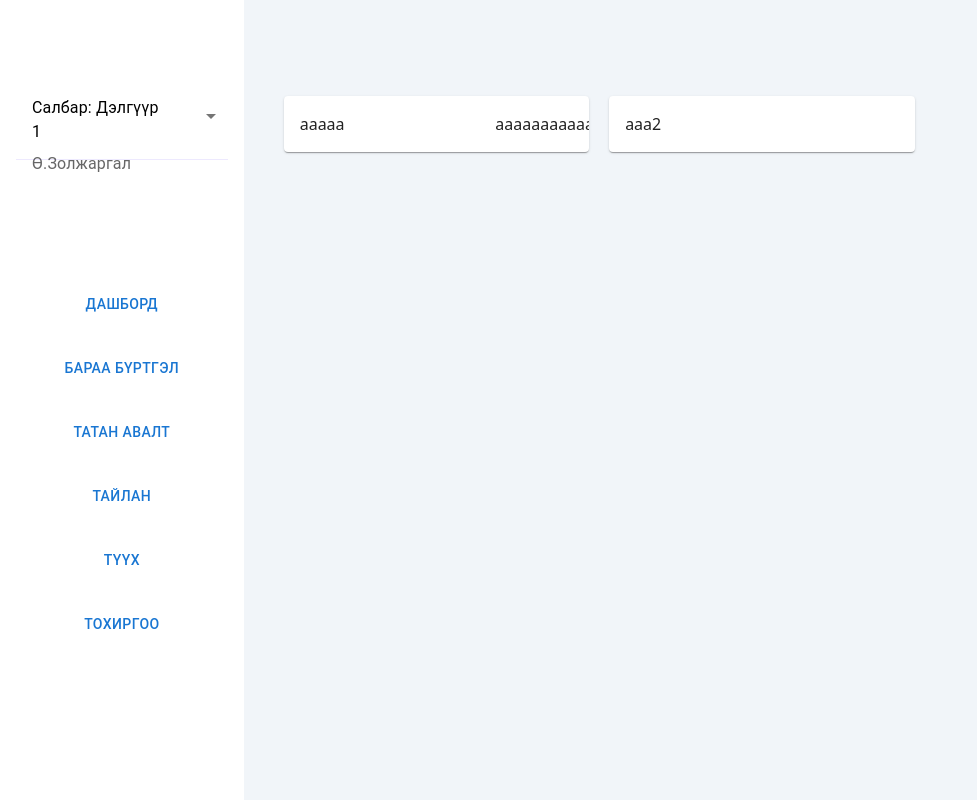
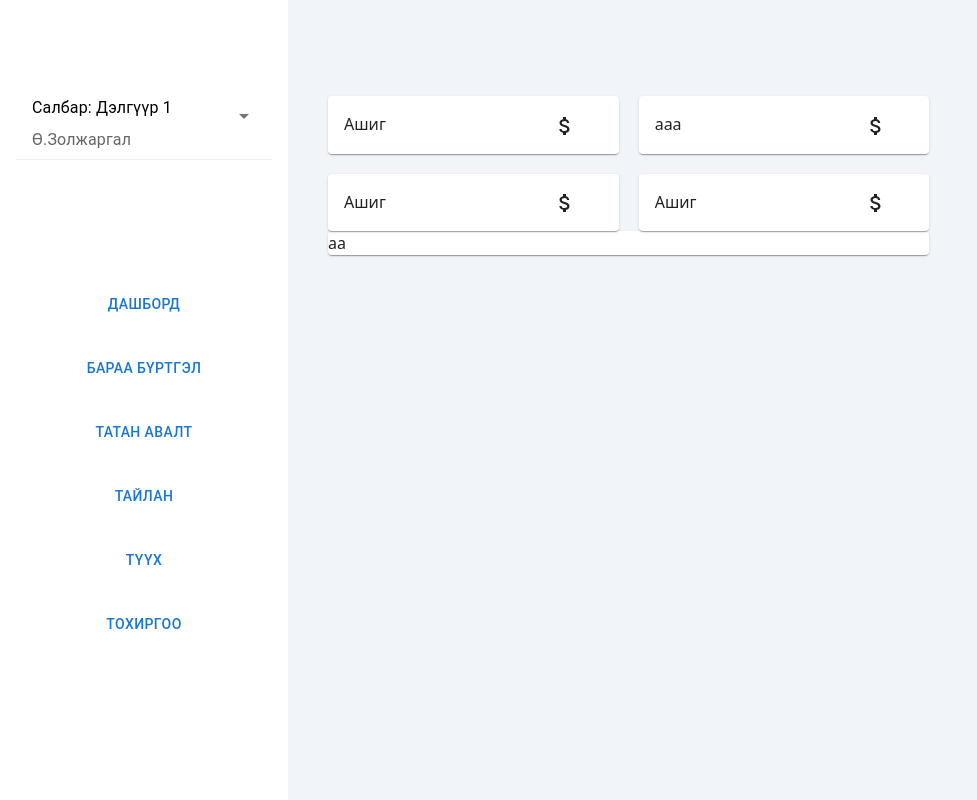
Before and after one commit to octa-project/octagon-manager-fe, a Next.js app: page /dashboard in a window 1280 px wide. Shown: the whole page, without its empty margins (0-977 px from the left). Built offline with nearby package versions, Linux system fonts and the light colour scheme.

Commit message:
added ddashboard

```diff
--- a/src/components/dashboard/index.tsx
+++ b/src/components/dashboard/index.tsx
@@ -1,6 +1,7 @@
 import { Button, Card } from "@mui/material";
 import { Component } from "react";
 import useState from 'react';
+import AttachMoneyIcon from '@mui/icons-material/AttachMoney';
 
 class DashboardController extends Component {
 
@@ -15,23 +16,57 @@ class DashboardController extends Component {
                     <div className="grid grid-cols-2 gap-5">
                         <div>
                             <Card className="p-4">
-                                <div className="grid grid-cols-3 gap-5">
-                                    <div className="col-span-2">
-                                            aaaaa
+                                <div className="grid grid-cols-4 gap-5">
+                                    <div className="col-span-3 ">
+                                        Ашиг
                                     </div>
                                     <div>
-                                            aaaaaaaaaaa
+                                        <AttachMoneyIcon />
                                     </div>
                                 </div>
                             </Card>
                         </div>
-                        <div >
+                        <div>
                             <Card className="p-4">
-                                aaa2
+                                <div className="grid grid-cols-4 gap-5">
+                                    <div className="col-span-3 ">
+                                        aaa
+
+                                    </div>
+                                    <div>
+                                        <AttachMoneyIcon />
+                                    </div>
+                                </div>
                             </Card>
                         </div>
+
+                        <Card className="p-4">
+                            <div className="grid grid-cols-4 gap-5">
+                                <div className="col-span-3 ">
+                                    Ашиг
+
+                                </div>
+                                <div>
+                                    <AttachMoneyIcon />
+                                </div>
+                            </div>
+                        </Card>
+                        <Card className="p-4">
+                            <div className="grid grid-cols-4 gap-5">
+                                <div className="col-span-3 ">
+                                    Ашиг
+
+                                </div>
+                                <div>
+                                    <AttachMoneyIcon />
+                                </div>
+                            </div>
+                        </Card>
+
                     </div>
-
+                    <Card>
+                        aa
+                    </Card>
                 </div>
                 <div>
 
```
